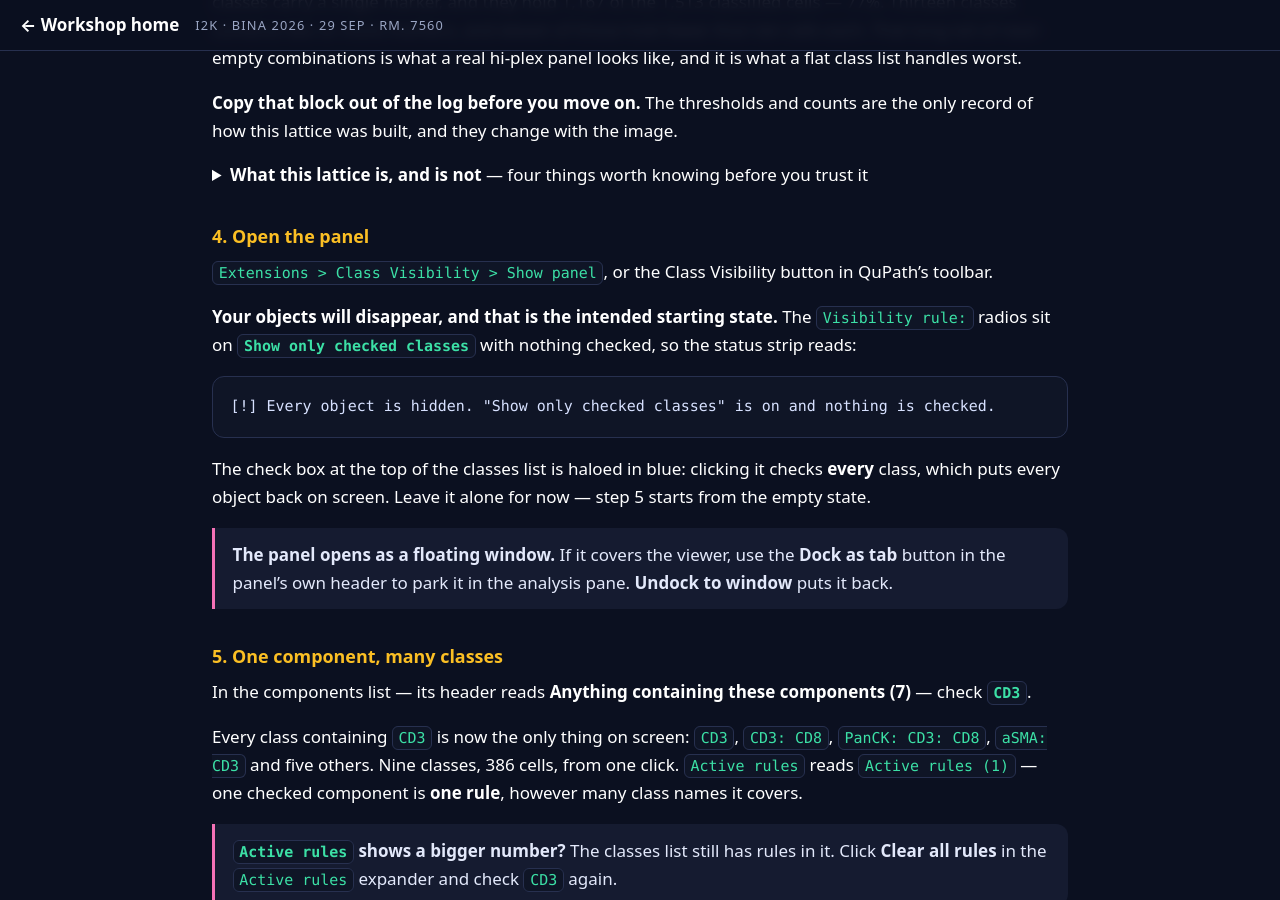
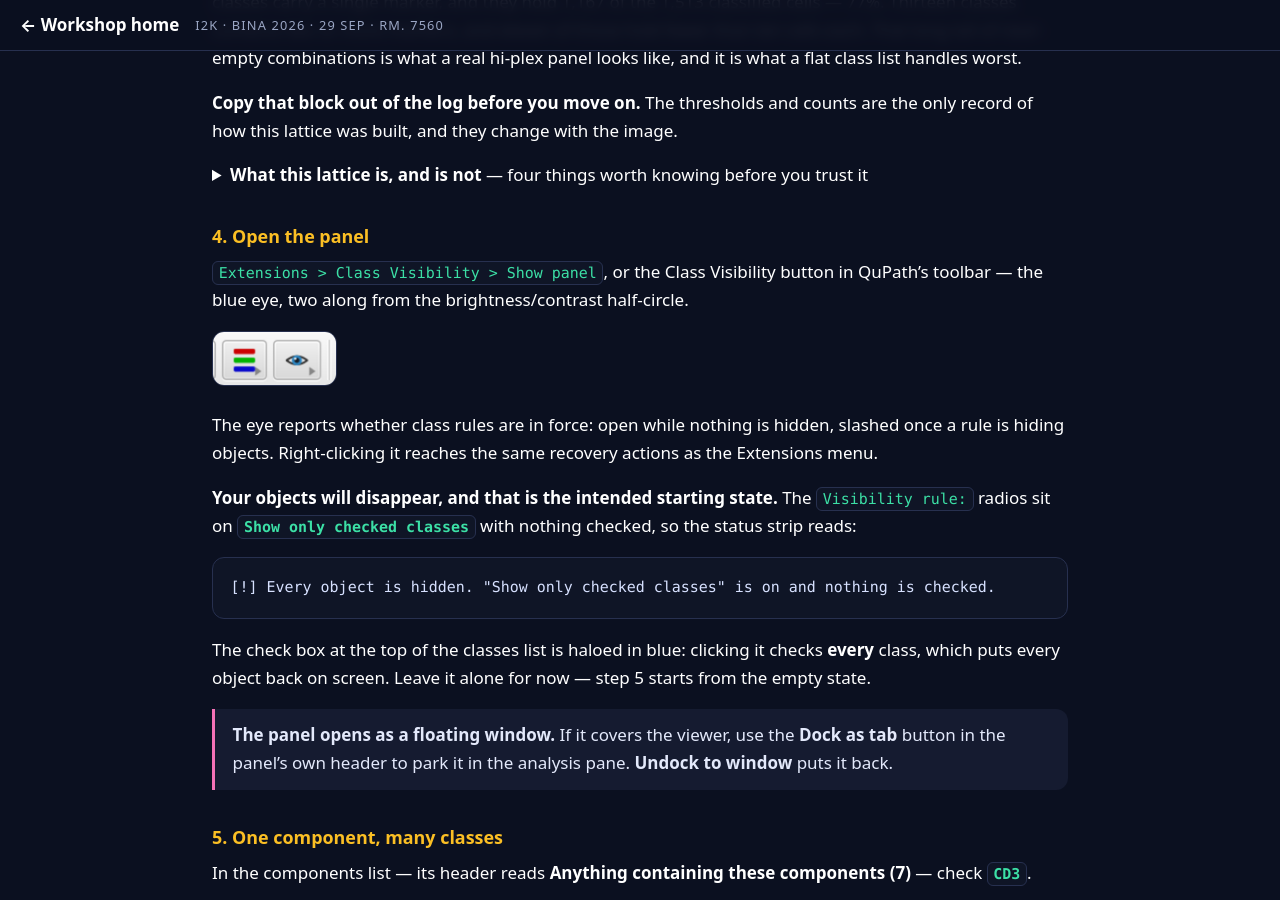
Before and after one commit to MichaelSNelson/BINA-I2K-2026-QuPath-Extensions, a Jekyll site: the page built from docs/14-class-visibility.md, in a window 1280 px wide and 900 px high, scrolled down 4297 px. Built offline with Jekyll 4.4.1, drawn with Linux system fonts in a browser that asks for light colours.

Commit message:
Show the toolbar buttons for Channel Names Viewer and Class Visibility
Both guides told readers to find an unlabelled icon among QuPath's own, which
the Class Visibility review flagged as unfindable. Each now carries a crop of
the real toolbar: the red/green/blue stripes for Channel Names Viewer, next to
the brightness/contrast half-circle it sits beside, and the blue eye for Class
Visibility, next to the stripes.

Guide 14 also notes what the eye means -- open while nothing is hidden, slashed
once a rule is hiding objects -- and that right-clicking it reaches the same
recovery actions as the Extensions menu.

Crops are 2x from the source screenshot and displayed at native size.

Claude-Session: https://claude.ai/code/session_01KwiACUr5MacuDvqp74c96o

```diff
--- a/docs/14-class-visibility.md
+++ b/docs/14-class-visibility.md
@@ -212,7 +212,13 @@ the same image gives identical classes.
 ### 4. Open the panel
 
 `Extensions > Class Visibility > Show panel`, or the Class Visibility button in QuPath's
-toolbar.
+toolbar — the blue eye, two along from the brightness/contrast half-circle.
+
+<img src="../images/class-visibility/toolbar-button.png" alt="Two QuPath toolbar buttons side by side: on the left the Channel Names Viewer button, three stacked stripes in red, green and blue, and on the right the Class Visibility button, an open blue eye with a small grey triangle at its lower right" width="125">
+
+The eye reports whether class rules are in force: open while nothing is hidden, slashed once a
+rule is hiding objects. Right-clicking it reaches the same recovery actions as the Extensions
+menu.
 
 **Your objects will disappear, and that is the intended starting state.** The `Visibility rule:`
 radios sit on **`Show only checked classes`** with nothing checked, so the status strip reads:
```
Also changed, not shown: docs/11-channel-names-viewer.md (+5 -2 lines), images/channel-names-viewer/toolbar-button.png (added), images/class-visibility/toolbar-button.png (added).
